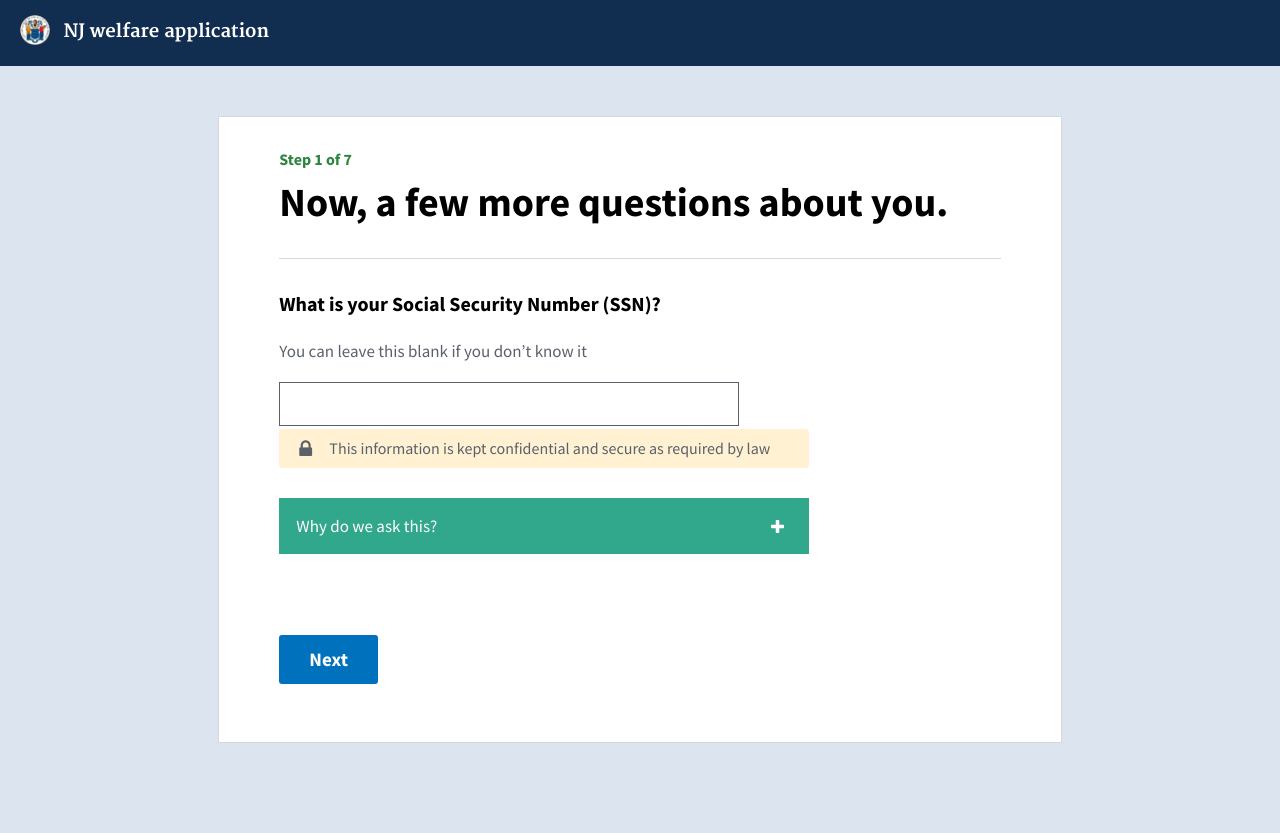
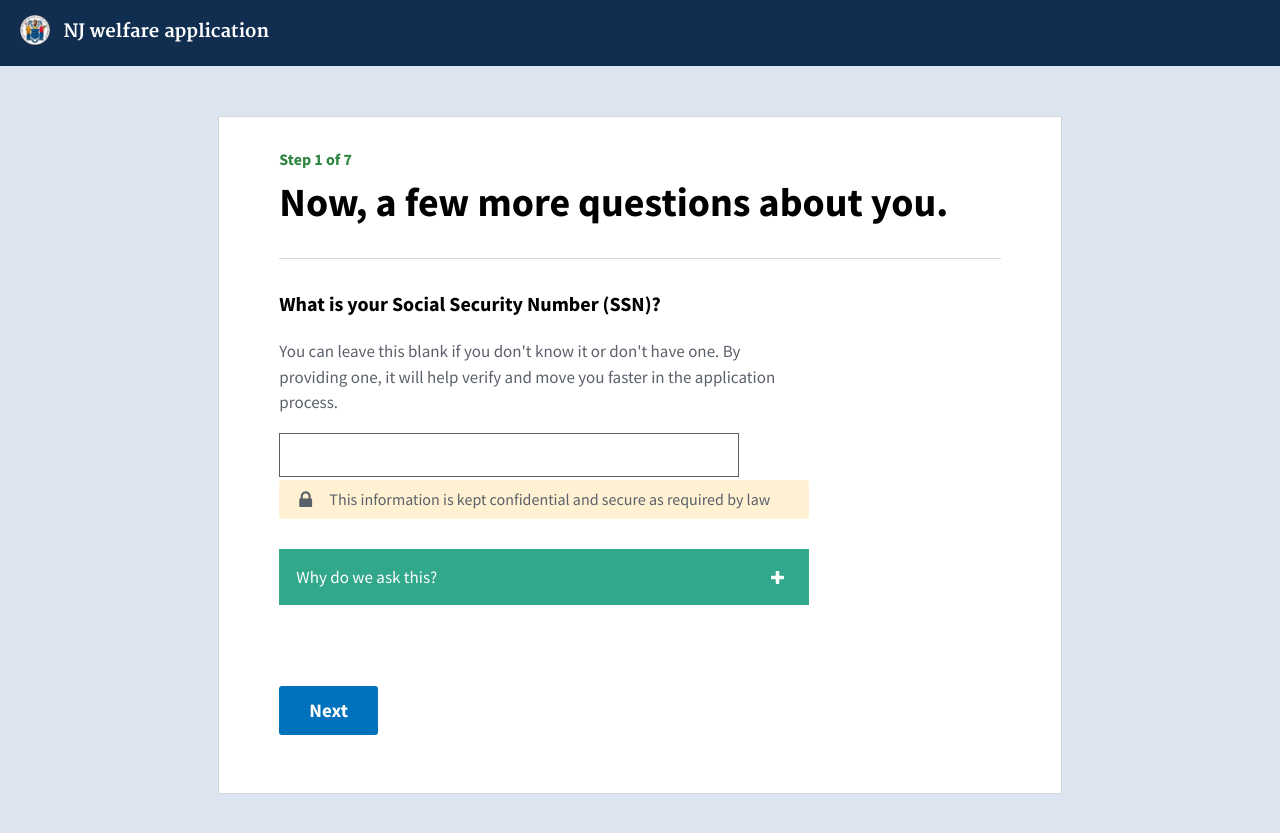
Before and after one commit to usds/benefits-enrollment-prototype, a Jekyll site: the page built from 01-basic-info/ssn.html, in a window 1280 px wide. Shown: the top 833 px of the page. Built offline with Jekyll 4.4.1, drawn with Linux system fonts in a browser that asks for light colours.

Commit message:
ssn text

```diff
--- a/01-basic-info/ssn.html
+++ b/01-basic-info/ssn.html
@@ -6,7 +6,7 @@ title: Now, a few more questions about you.
 
 <div class="prompt">
 	<p class="prompt__primary-text"><label for="applicantSSN">What is your Social Security Number (SSN)?</label></p>
-  <p class="prompt__secondary-text">You can leave this blank if you don’t know it</p>
+  <p class="prompt__secondary-text">You can leave this blank if you don't know it or don't have one. By providing one, it will help verify and move you faster in the application process.</p>
 </div>
 <div class="response">
 	<input type="tel" id="applicantSSN" />
```
